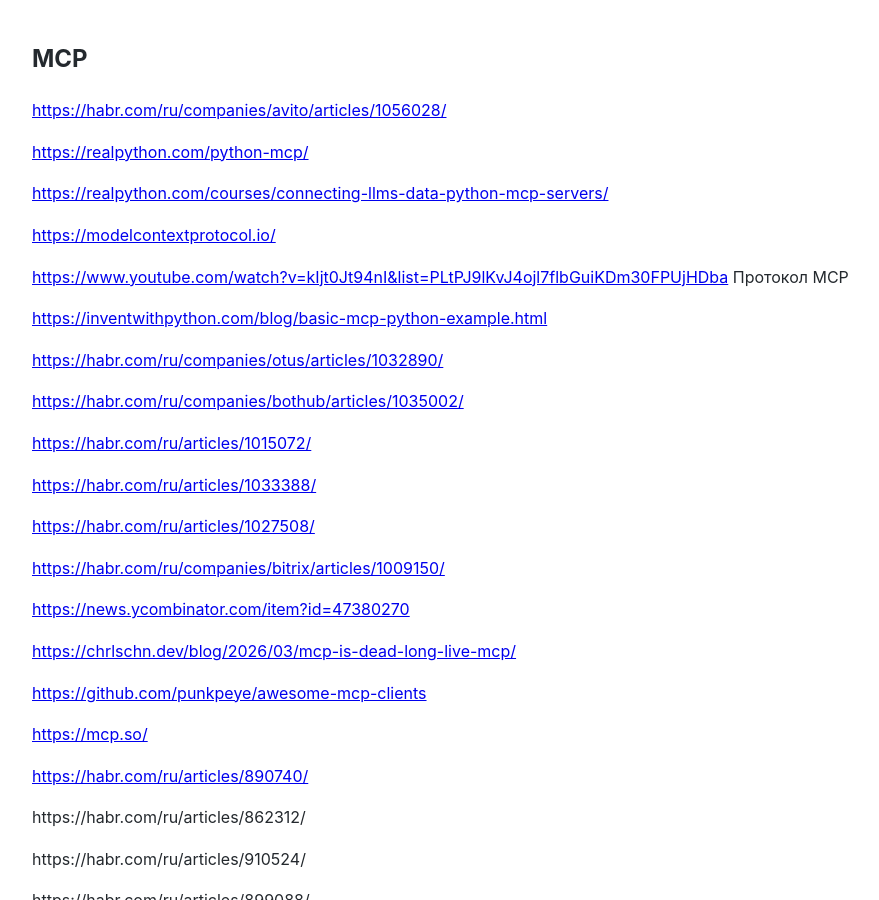
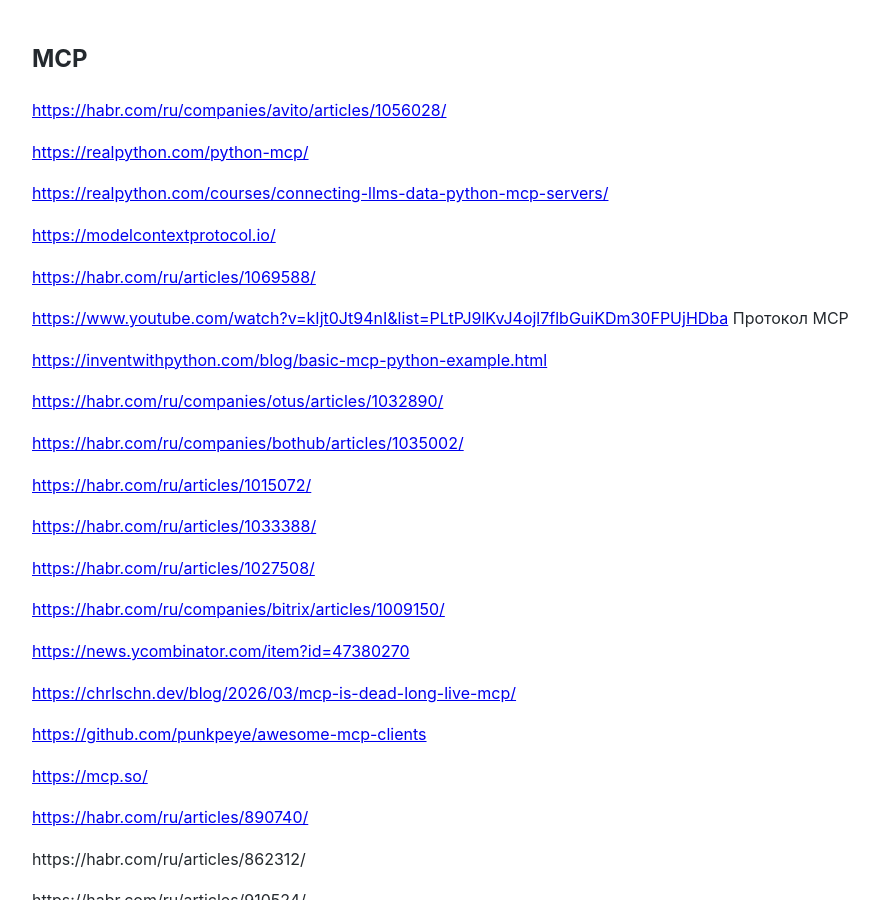
Before and after one commit to Michael-Lubinsky/michael-lubinsky.github.com, a Jekyll site: the page built from ml/mcp.md, in a window 1280 px wide and 900 px high. Shown: the whole window, without its empty margins (158-1037 px from the left). Built offline with Jekyll 4.4.1, drawn with Linux system fonts in a browser that asks for light colours; our own code applies the rules of GitHub Pages for plain Markdown files.

Commit message:
Add additional MCP resource links to documentation

```diff
--- a/ml/mcp.md
+++ b/ml/mcp.md
@@ -8,7 +8,7 @@
 
 <https://modelcontextprotocol.io/>
 
-
+<https://habr.com/ru/articles/1069588/>
 
 <https://www.youtube.com/watch?v=kIjt0Jt94nI&list=PLtPJ9lKvJ4ojl7flbGuiKDm30FPUjHDba> Протокол MCP
 
```
